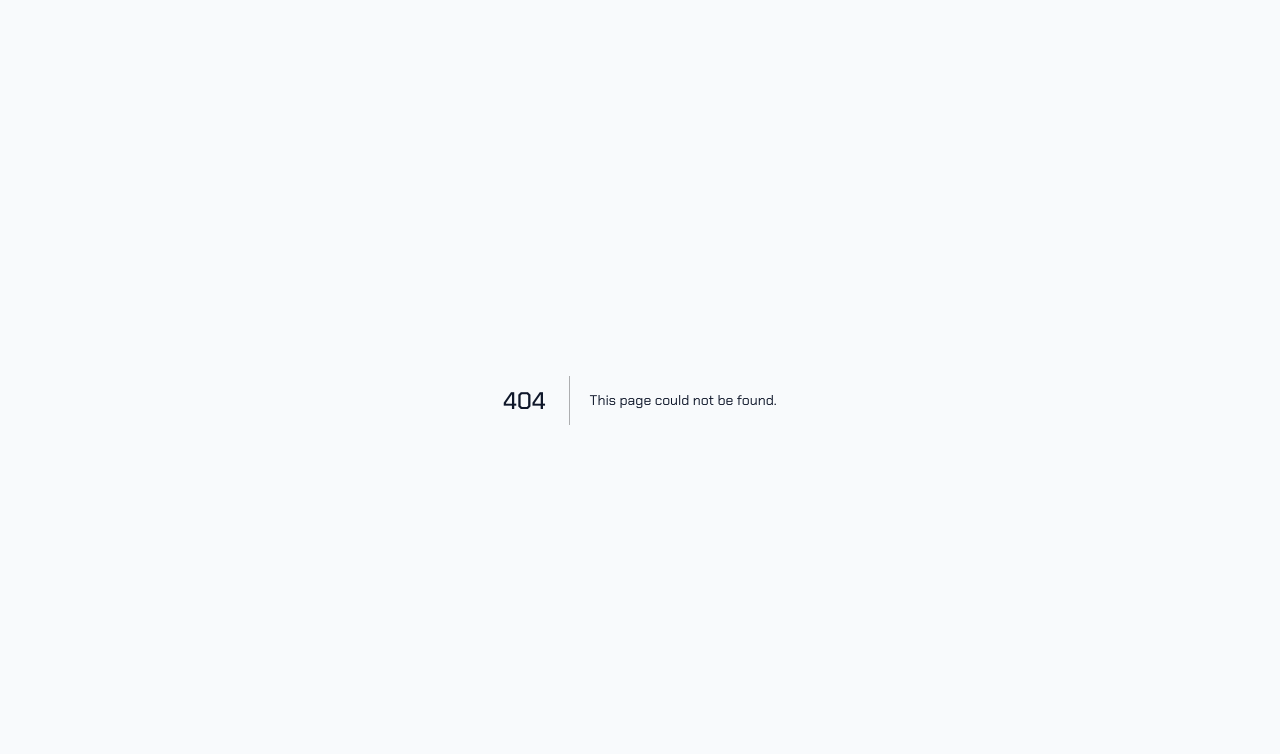
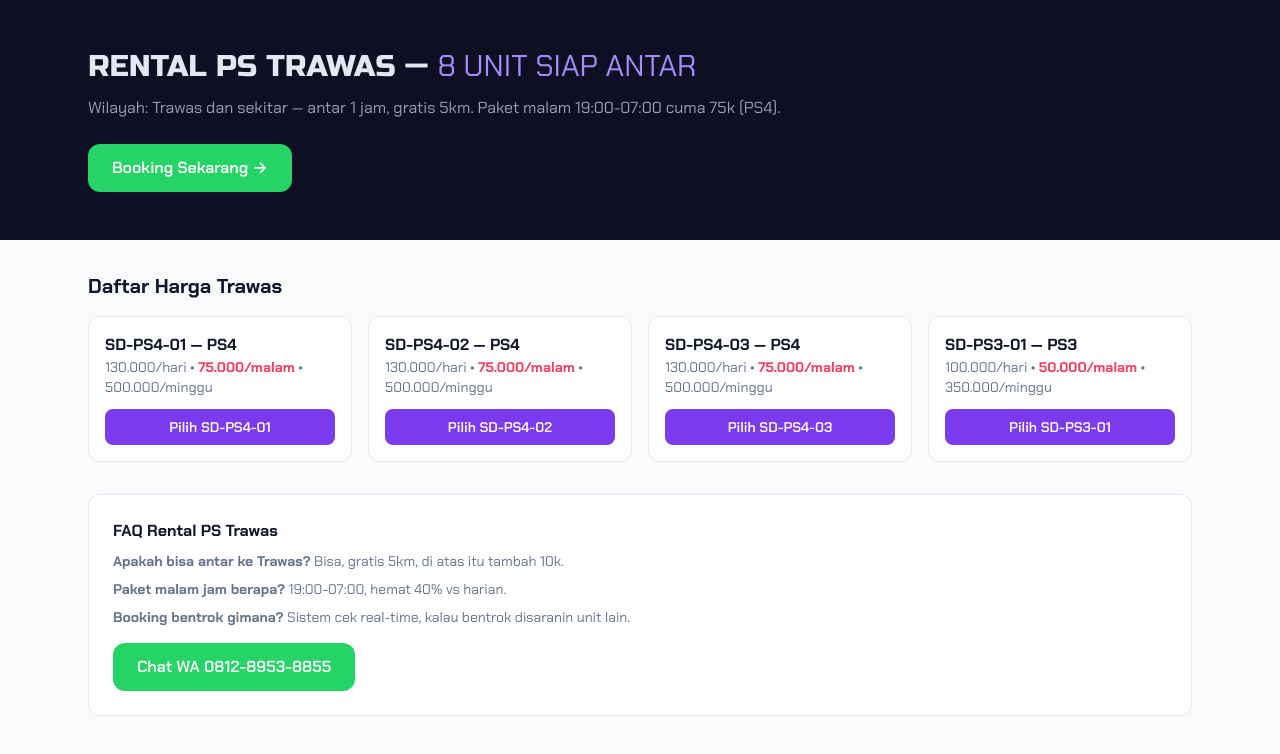
Before and after one commit to nins-web/RentalSedulur, a Next.js app: page /rental-ps-trawas in a window 1280 px wide. Before the commit this address had no page. Shown: the top 754 px of the page. Built offline with nearby package versions, Linux system fonts and the light colour scheme; no server answers; the database is empty.

Commit message:
fix: add trawas SEO page (15/15)

```diff
--- /dev/null
+++ b/app/rental-ps-trawas/page.tsx
@@ -0,0 +1,46 @@
+import { supabase } from '@/lib/supabase'
+export const revalidate = 0
+export const metadata = {
+  title: 'Rental PS Trawas — PS4 75k/malam, 8 Unit Siap Antar | Rental Sedulur',
+  description: 'Rental PS Trawas termurah — 5 PS4 130k/hari 75k/malam 500k/minggu, 3 PS3 100k/50k/350k. Paket malam hemat 40%, antar gratis, booking anti bentrok. WA 081289538855',
+}
+export default async function Page(){
+  let units:any[]=[]
+  try{ const {data}=await supabase.from('units').select('*').order('id'); if(data) units=data }catch{}
+  if(units.length===0) units=[
+    {id:'SD-PS4-01',tipe:'PS4',harga_harian:130000,harga_malam:75000,harga_mingguan:500000},
+    {id:'SD-PS4-02',tipe:'PS4',harga_harian:130000,harga_malam:75000,harga_mingguan:500000},
+    {id:'SD-PS4-03',tipe:'PS4',harga_harian:130000,harga_malam:75000,harga_mingguan:500000},
+    {id:'SD-PS3-01',tipe:'PS3',harga_harian:100000,harga_malam:50000,harga_mingguan:350000},
+  ]
+  return (
+    <main className="bg-[#F8FAFC] min-h-screen">
+      <section className="bg-[#0F0F23] text-[#E2E8F0] py-12">
+        <div className="max-w-6xl mx-auto px-6">
+          <h1 className="font-display text-3xl">RENTAL PS TRAWAS — <span className="text-[#A78BFA]">8 UNIT SIAP ANTAR</span></h1>
+          <p className="mt-3 text-[#94A3B8]">Wilayah: Trawas dan sekitar — antar 1 jam, gratis 5km. Paket malam 19:00-07:00 cuma 75k (PS4).</p>
+          <a href="/booking" className="mt-6 inline-block bg-[#25D366] hover:bg-[#1DA851] text-white px-6 py-3 rounded-[12px] font-semibold cursor-pointer">Booking Sekarang →</a>
+        </div>
+      </section>
+      <section className="max-w-6xl mx-auto px-6 py-8">
+        <h2 className="font-heading font-bold text-xl">Daftar Harga Trawas</h2>
+        <div className="mt-4 grid md:grid-cols-4 gap-4">
+          {units.map((u:any)=>(
+            <div key={u.id} className="bg-white border border-[#E2E8F0] rounded-[12px] p-4">
+              <div className="font-bold">{u.id} — {u.tipe}</div>
+              <div className="text-sm text-[#64748B]">{u.harga_harian.toLocaleString('id-ID')}/hari • <span className="text-[#F43F5E] font-bold">{u.harga_malam.toLocaleString('id-ID')}/malam</span> • {u.harga_mingguan.toLocaleString('id-ID')}/minggu</div>
+              <a href={`/booking?unit=${u.id}`} className="mt-3 block text-center bg-[#7C3AED] hover:bg-[#6D28D9] text-white py-2 rounded-lg text-sm font-semibold cursor-pointer">Pilih {u.id}</a>
+            </div>
+          ))}
+        </div>
+        <div className="mt-8 bg-white border border-[#E2E8F0] rounded-[12px] p-6">
+          <h3 className="font-bold">FAQ Rental PS Trawas</h3>
+          <p className="text-sm text-[#64748B] mt-2"><b>Apakah bisa antar ke Trawas?</b> Bisa, gratis 5km, di atas itu tambah 10k.</p>
+          <p className="text-sm text-[#64748B] mt-2"><b>Paket malam jam berapa?</b> 19:00-07:00, hemat 40% vs harian.</p>
+          <p className="text-sm text-[#64748B] mt-2"><b>Booking bentrok gimana?</b> Sistem cek real-time, kalau bentrok disaranin unit lain.</p>
+          <a href="https://wa.me/6281289538855?text=Halo%20kak%20mau%20rental%20PS%20Trawas%20-%20utm_source=rental-ps-trawas&utm_medium=wa" target="_blank" className="mt-4 inline-block bg-[#25D366] text-white px-6 py-3 rounded-[12px] font-semibold cursor-pointer">Chat WA 0812-8953-8855</a>
+        </div>
+      </section>
+    </main>
+  )
+}
```
